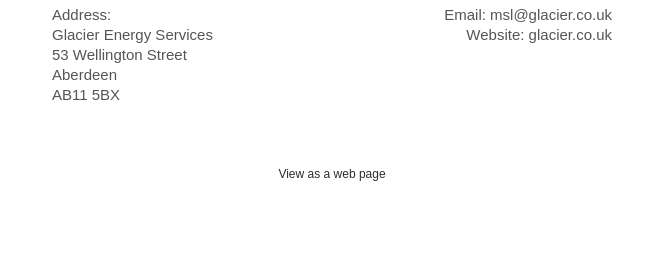
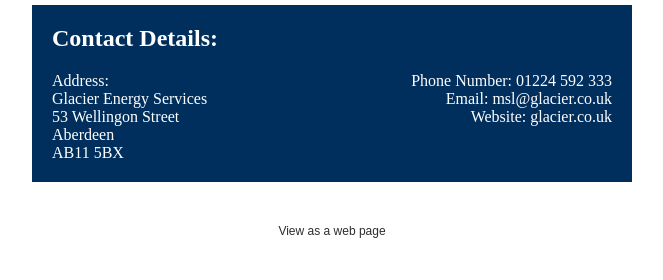
Before and after one commit to GES-WellingtonStreet/Agricultural-1, a plain HTML site: page index.html in a window 1280 px wide. Shown: the part 1227-1507 px from the top of the page, without its empty margins (308-971 px from the left). Before the commit the page ends 1450 px from the top, so only its background shows below. Drawn offline with Linux system fonts and the light colour scheme.

Commit message:
Update index.html

```diff
--- a/index.html
+++ b/index.html
@@ -187,16 +187,11 @@
                     <tr>
                     <td class="stack-column-center"><table cellspacing="0" cellpadding="0" border="0">
                         <tr>
-                        <td style="padding: 10px; text-align: center"><img src="https://github.com/GES-WellingtonStreet/Agricultural-1/blob/master/img/radiator.jpg?raw=true" width="270" height="270" alt="Modern Aluminium Plactic Tank Radiator" border="0" class="fluid"></td>
+                        <td style="padding: 10px; text-align: center"><img src="https://github.com/GES-WellingtonStreet/Agricultural-1/blob/master/img/radiator.jpg?raw=true" width="270" height="270" alt="Modern Aluminium Plastic Tank Radiator" border="0" class="fluid"></td>
                       </tr>
                         <tr>
                         <td style="font-family: sans-serif; font-size: 15px; mso-height-rule: exactly; line-height: 20px; color: #555555; padding: 0 10px 10px; text-align: left;" class="center-on-narrow">
-							Modern Aluminium Plactic Tank Radiator<br><br>
-							Address: <br>
-							Glacier Energy Services <br>
-							53 Wellington Street <br>
-							Aberdeen <br>
-							AB11 5BX
+							Modern Aluminium Plastic Tank Radiator
 							</td>
                       </tr>
                       </table></td>
@@ -206,17 +201,34 @@
                       </tr>
                         <tr>
                         <td style="font-family: sans-serif; text-decoration: none; font-size: 15px; mso-height-rule: exactly; line-height: 20px; color: #555555; padding: 0 10px 10px; text-align: left; text-align: right; " class="center-on-narrow">
-							<a style="text-decoration: none; color: #555555;" href="tel:01224592333">Phone Number: 01224 592 333</a> <br>
-							<a style="text-decoration: none; color: #555555;" href="mailto:msl@glacier.co.uk">Email: msl@glacier.co.uk</a><br>
-							<a style="text-decoration: none; color: #555555;" href="https://www.glacier.co.uk/">Website: glacier.co.uk </a><br>
-							<br><br></td>
+							Vintage Copper and Brass Radiator
+							</td>
                       </tr>
                       </table></td>
                   </tr>
                   </table></td>
               </tr>
             <!-- Two Even Columns : END -->
+            <tr>
+                <td  bgcolor="#002f5d" background-size: cover !important; style="padding: 0 20px 20px 20px;">
 
+                <h2 style="color: #FFFFFF">Contact Details:</h2>
+                <div style="width: 50%; float: left; color: #FFFFFF;">
+					Address: <br>
+					Glacier Energy Services <br>
+					53 Wellingon Street <br>
+					Aberdeen <br>
+					AB11 5BX<br>
+				</div>
+
+				<div style="width: 50%; float: left; text-align: right; color: #FFFFFF">
+					<a style="text-decoration: none; color: #FFFFFF;" href="tel:01224592333">Phone Number: 01224 592 333</a> <br>
+					<a style="text-decoration: none; color: #FFFFFF;" href="mailto:msl@glacier.co.uk">Email: msl@glacier.co.uk</a><br>
+					<a style="text-decoration: none; color: #FFFFFF;" href="https://www.glacier.co.uk/">Website: glacier.co.uk </a><br>
+				</div>
+
+                </td>
+              </tr>
 
                        <!-- Two Even Columns : BEGIN -->
 
```
